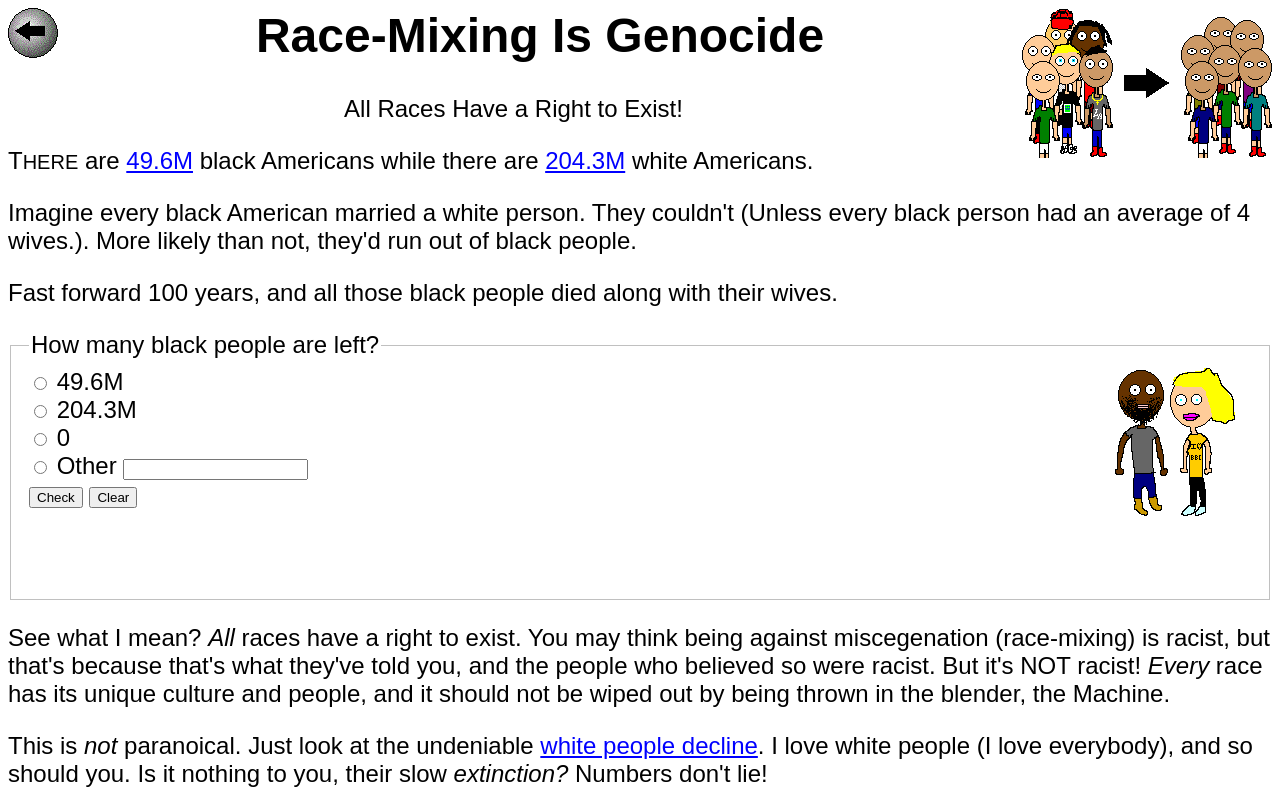
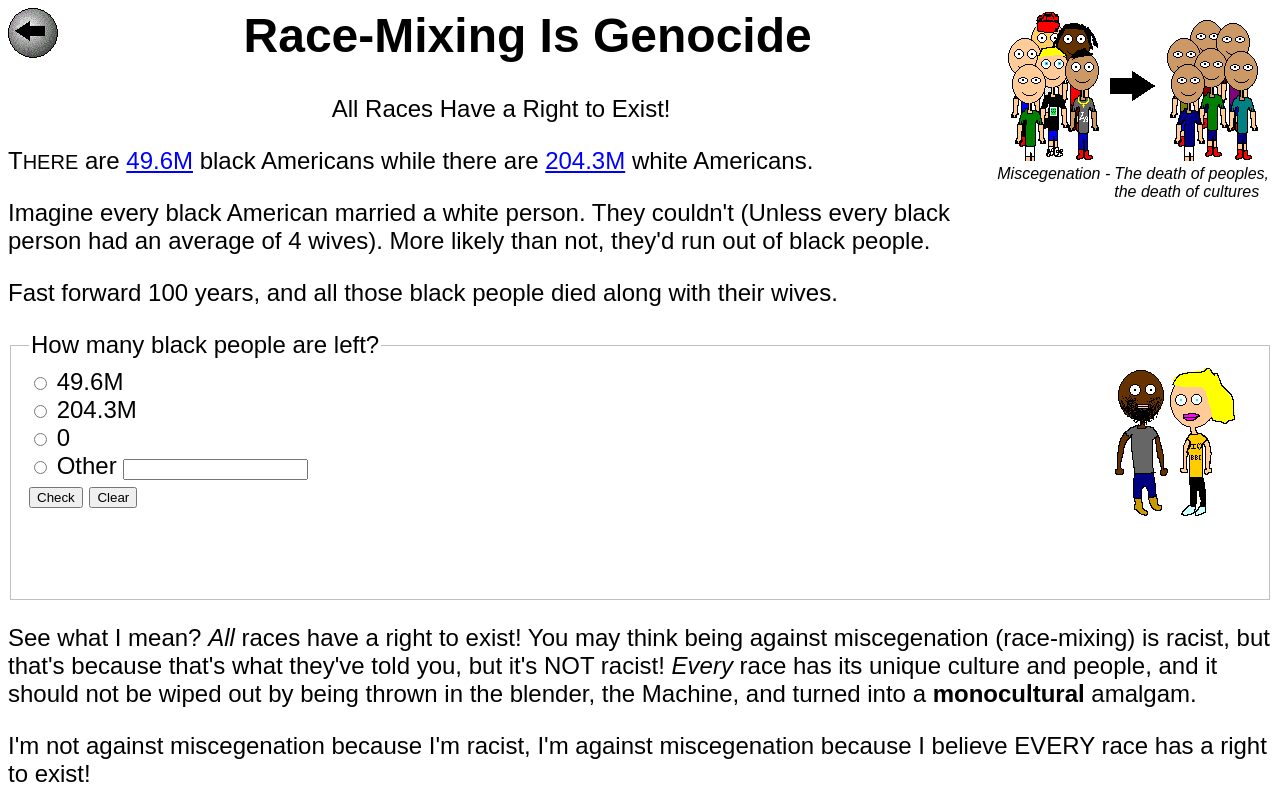
Before and after one commit to ye42024/ye42024.github.io, a plain HTML site: page race-mixing-genocide.htm in a window 1280 px wide. Shown: the top 800 px of the page. Drawn offline with Linux system fonts and the light colour scheme.

Commit message:
Update race-mixing-genocide.htm

```diff
--- a/race-mixing-genocide.htm
+++ b/race-mixing-genocide.htm
@@ -9,7 +9,14 @@
 <A HREF="index.htm">
 <IMG SRC="back.gif" WIDTH=50 HEIGHT=50 ALT="Back" TITLE="Home page" ALIGN="left" BORDER=0>
 </A>
-<IMG SRC="miscegenation.png" WIDTH=250 HEIGHT=150 ALIGN="right" ALT="Diverse people turning into monocultural amalgam">
+
+<TABLE ALIGN="right"><TBODY><TR><TD ALIGN="center" COLSPAN=2>
+<IMG SRC="miscegenation.png" WIDTH=250 HEIGHT=150 ALT="Diverse people turning into monocultural amalgam">
+</TD></TR><TR><TD ALIGN="center" VALIGN="top">
+<I>Miscegenation - </I>
+</TD><TD><I>The death of peoples,<BR>
+the death of cultures</I>
+</TD</TR></TBODY></TABLE>
 
 <H1 ALIGN="center"><FONT FACE="sans-serif">Race-Mixing Is Genocide</FONT></H1>
 
@@ -22,12 +29,9 @@ T<SMALL>HERE</SMALL> are <A HREF="https://blackdemographics.com/">
 49.6M</A> black Americans while there are <A HREF="https://en.wikipedia.org/wiki/White_Americans">
 204.3M</A> white Americans.<P>
 
-Imagine every black American married a white person. They couldn't
-(Unless every black person had an average of 4 wives.). More
-likely than not, they'd run out of black people.<P>
+Imagine every black American married a white person. They couldn't (Unless every black person had an average of 4 wives). More likely than not, they'd run out of black people.<P>
 
-Fast forward 100 years, and all those black people died along with
-their wives.</P>
+Fast forward 100 years, and all those black people died along with their wives.</P>
 
 <FORM ONSUBMIT="check();return false;" ONRESET="document.getElementById('out').firstChild.data=''">
 <FIELDSET STYLE="border:solid 1px silver;">
@@ -44,12 +48,17 @@ their wives.</P>
 
 </FORM><P>
 
-See what I mean? <EM>All</EM> races have a right to exist. You
+See what I mean? <EM>All</EM> races have a right to exist! You
 may think being against miscegenation (race-mixing) is racist, but
-that's because that's what they've told you, and the people who
-believed so were racist. But it's NOT racist! <EM>Every</EM> race
-has its unique culture and people, and it should not be wiped out
-by being thrown in the blender, the Machine.<P>
+that's because that's what they've told you, but it's NOT racist!
+<EM>Every</EM> race has its unique culture and people, and it
+should not be wiped out by being thrown in the blender, the
+Machine, and turned into a <STRONG>monocultural</STRONG>
+amalgam.<P>
+
+I'm not against miscegenation because I'm racist, I'm against
+miscegenation because I believe EVERY race has a right to
+exist!<P>
 
 This is <EM>not</EM> paranoical. Just look at the undeniable <A HREF="https://en.wikipedia.org/wiki/White_demographic_decline">
 white people decline</A>. I love white people (I love everybody),
@@ -132,7 +141,7 @@ to be Mormon to know race-mixing is wrong. I guess God knew
 race-mixing is wrong, wherefore He wrote that in the Book of
 Mormon (assuming He wrote it). So, yeah.<P>
 
-<A HREF="#Mormons">Use this link to share this article.</A>
+<A HREF="#Mormons">Use this link to share the "Mormons..." article.</A>
 
 <P><A HREF="index.htm">
 <IMG SRC="back.gif" WIDTH=50 HEIGHT=50 ALT="Back" TITLE="Home page" BORDER=0>
```
